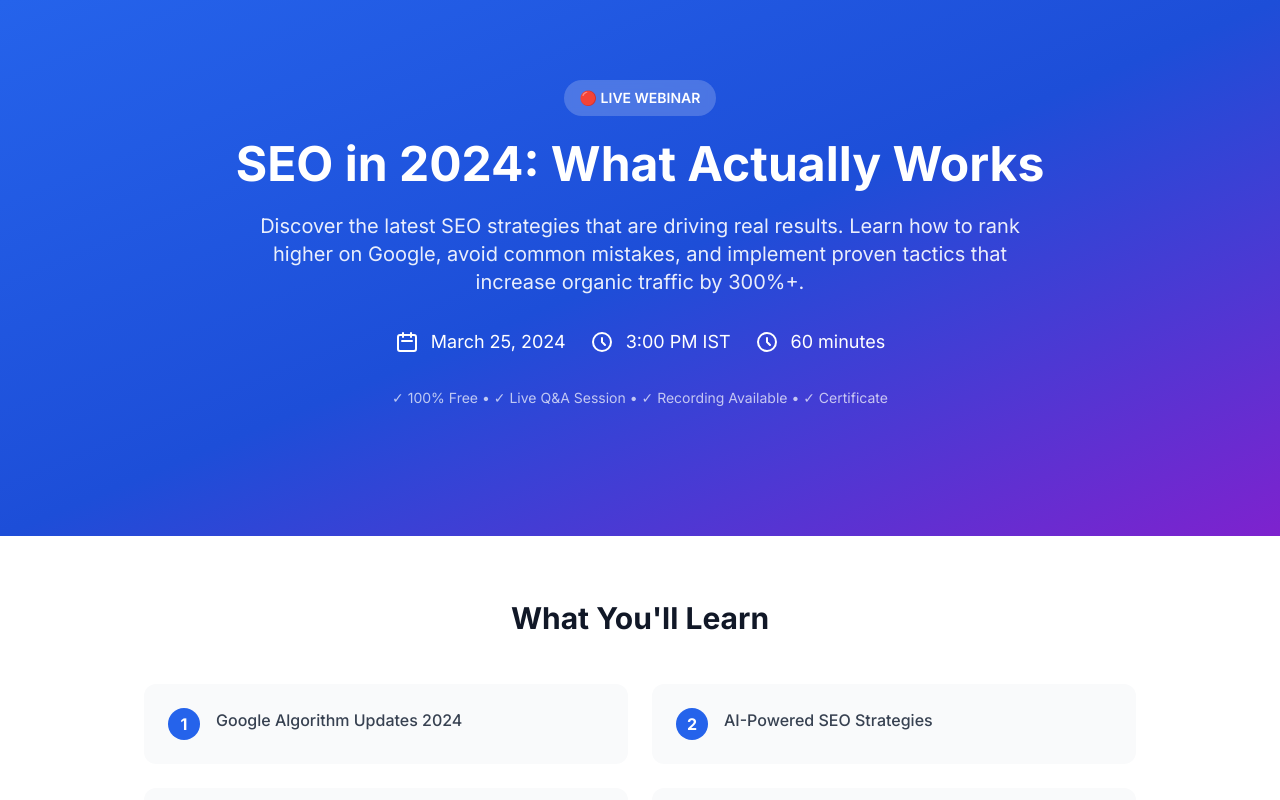
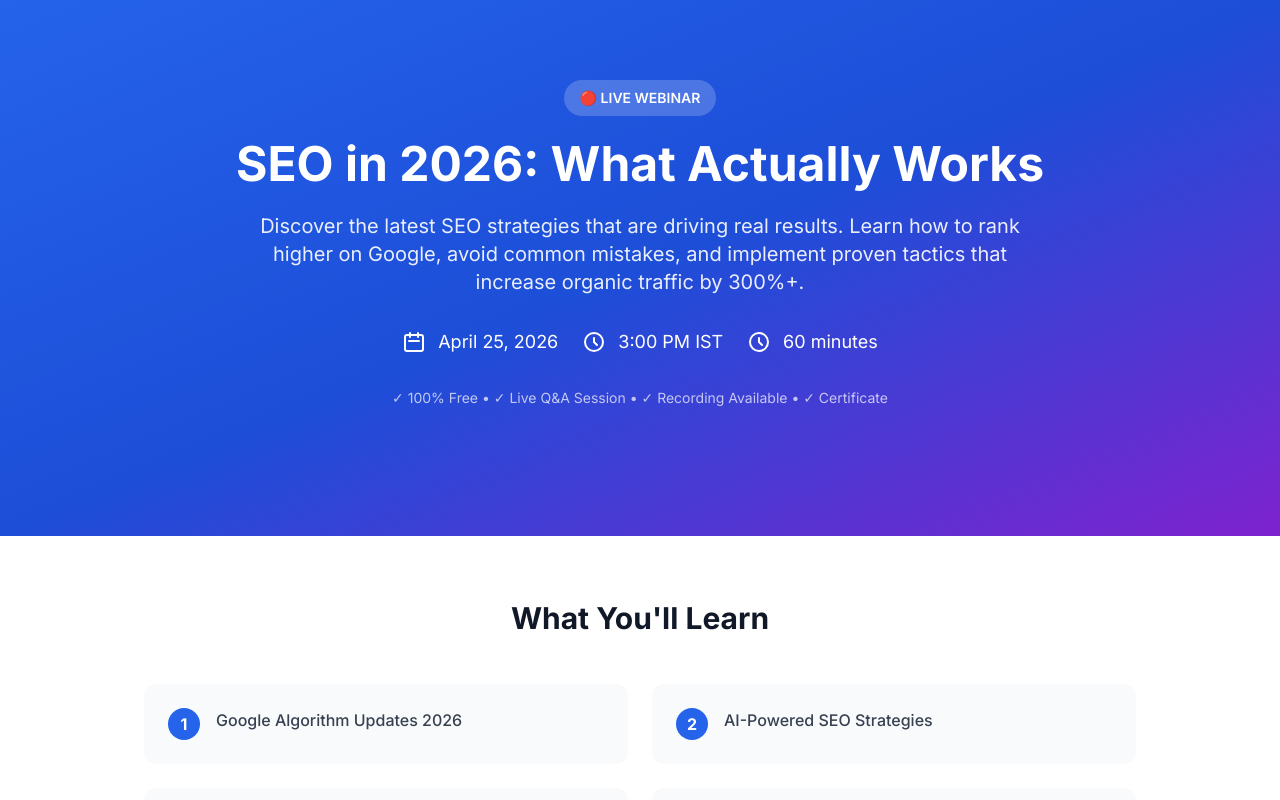
Before and after one commit to riverr360consulting/riverr360, a Next.js app: page /webinars in a window 1280 px wide. Shown: the top 800 px of the page. Built offline with nearby package versions, Linux system fonts and the light colour scheme.

Commit message:
Updated form key and content

```diff
--- a/components/WebinarRegistrationForm.tsx
+++ b/components/WebinarRegistrationForm.tsx
@@ -35,7 +35,7 @@ export default function WebinarRegistrationForm({
         method: 'POST',
         headers: { 'Content-Type': 'application/json' },
         body: JSON.stringify({
-          access_key: 'YOUR_WEB3FORMS_ACCESS_KEY', // Replace with your key
+          access_key: 'bd8222f1-81ef-4ed7-9182-09c0c52ae333', // Replace with your key
           subject: `Webinar Registration: ${webinarTitle}`,
           from_name: formData.name,
 
--- a/data/webinars.ts
+++ b/data/webinars.ts
@@ -24,21 +24,21 @@ export interface Webinar {
 // CURRENT WEBINAR - Edit this section!
 // ============================================
 export const currentWebinar: Webinar = {
-  id: 'seo-2024-trends',
-  title: 'SEO in 2024: What Actually Works',
+  id: 'seo-2026-trends',
+  title: 'SEO in 2026: What Actually Works',
   description: 'Discover the latest SEO strategies that are driving real results. Learn how to rank higher on Google, avoid common mistakes, and implement proven tactics that increase organic traffic by 300%+.',
-  date: 'March 25, 2024',
+  date: 'April 25, 2026',
   time: '3:00 PM IST',
   duration: '60 minutes',
   registrationLink: 'https://zoom.us/webinar/register/YOUR_WEBINAR_ID',
   status: 'upcoming',
   topics: [
-    'Google Algorithm Updates 2024',
+    'Google Algorithm Updates 2026',
     'AI-Powered SEO Strategies',
     'Technical SEO Essentials',
     'Local SEO Domination',
     'Link Building That Works',
-    'Content Strategy for 2024',
+    'Content Strategy for 2026',
   ],
   speaker: {
     name: 'Your Name',
@@ -53,10 +53,10 @@ export const currentWebinar: Webinar = {
 // ============================================
 export const archivedWebinars: Webinar[] = [
   {
-    id: 'google-ads-mastery-feb-2024',
+    id: 'google-ads-mastery-feb-2026',
     title: 'Google Ads Mastery: Reduce CPC by 50%',
     description: 'Learn proven strategies to cut your Google Ads costs in half while increasing conversions.',
-    date: 'February 15, 2024',
+    date: 'February 15, 2026',
     time: '2:00 PM IST',
     duration: '75 minutes',
     registrationLink: '',
@@ -73,10 +73,10 @@ export const archivedWebinars: Webinar[] = [
     },
   },
   {
-    id: 'social-media-roi-jan-2024',
+    id: 'social-media-roi-jan-2026',
     title: 'Social Media ROI: From Likes to Sales',
     description: 'Turn your social media followers into paying customers.',
-    date: 'January 20, 2024',
+    date: 'January 20, 2026',
     time: '4:00 PM IST',
     duration: '60 minutes',
     registrationLink: '',
```
